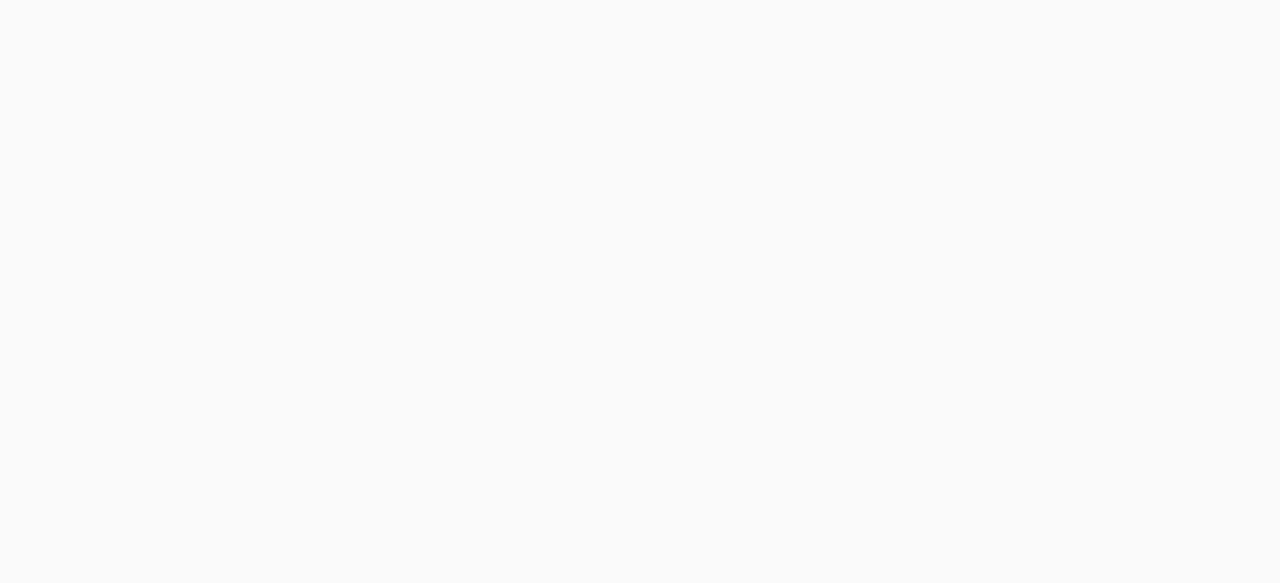
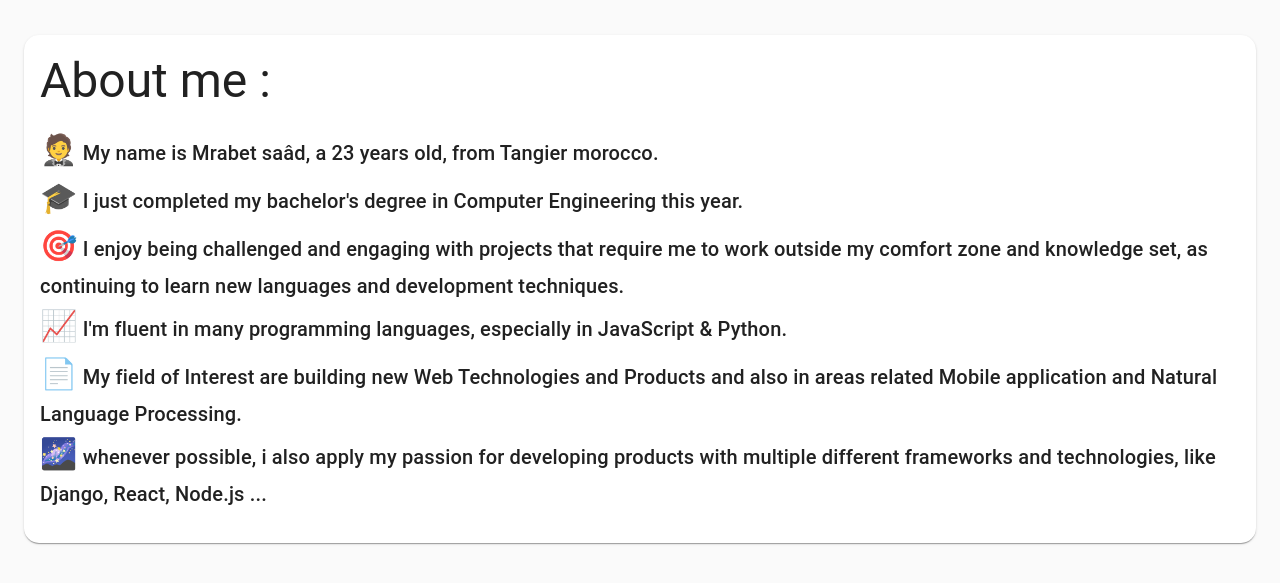
Before and after one commit to na0495/ReactTs-portfolio, a React (Create React App) app: page / in a window 1280 px wide. Shown: the part 673-1256 px from the top of the page. Before the commit the page ends 800 px from the top, so only its background shows below. Built offline with nearby package versions, Linux system fonts and the light colour scheme.

Commit message:
update the main page

```diff
--- a/src/App.tsx
+++ b/src/App.tsx
@@ -3,6 +3,7 @@ import ThemeProvider from './theme/ThemeProvider';
 import { createMuiTheme } from '@material-ui/core/styles';
 import SwitchMode from './components/SwitchMode';
 import Hero from './components/Home/Hero';
+import Intro from './components/Home/Intro';
 import CssBaseline from '@material-ui/core/CssBaseline';
 
 function App() {
@@ -17,6 +18,7 @@ function App() {
       <CssBaseline/>
       <SwitchMode/>
       <Hero/>
+      <Intro/>
     </ThemeProvider>
   );
 }
--- /dev/null
+++ b/src/components/Home/Intro.tsx
@@ -0,0 +1,58 @@
+// eslint-disable-next-line
+import { Typography, Container, Grid, Card, CardContent} from '@material-ui/core';
+import { makeStyles } from '@material-ui/core/styles';
+import '../styles/icon.css';
+
+const useStyles = makeStyles({
+    type: {
+        color: 'orange'
+    },
+    card: {
+        minWidth: 275,
+        borderRadius: 15,
+        border: '1px black',
+        paddingTop: 2,
+        paddingBottom: 2,
+        marginBottom: 50
+    },
+    title: {
+        fontSize: 14,
+      },
+    pos: {
+        marginBottom: 12,
+    },
+  });
+
+export default function Hero() {
+  const classes = useStyles();
+
+  return (
+    <Container>
+        <Grid container>
+            <Grid xs={12} md={12}>
+                <Card className={classes.card}>
+                  <CardContent>
+                    <Typography variant="h3" gutterBottom>
+                        About me :
+                    </Typography>
+                    <Typography variant="h6" gutterBottom>
+                       <span className='icons'>&#129333;</span> My name is Mrabet saâd, a 23 years old, from Tangier morocco. <br/>
+                       <span className='icons'>&#127891;</span>  I just completed my bachelor's degree in Computer Engineering this year. <br/>
+                       <span className='icons'>&#127919;</span>  I enjoy being challenged and engaging with projects that require me to work outside my comfort
+                       zone and knowledge set, as continuing to learn new languages and development techniques. <br/>
+                       <span className='icons'>&#128200;</span>  I'm fluent in many programming languages, especially in JavaScript & Python.<br/>
+                       <span className='icons'>&#128196;</span>  My field of Interest are building new  Web Technologies and Products and also in areas related
+                       Mobile application and Natural Language Processing.<br/>
+                       <span className='icons'>&#127756;</span>  whenever possible, i also apply my passion for developing products with multiple different frameworks
+                       and technologies, like Django, React, Node.js ...
+                    </Typography>
+                  </CardContent>
+                {/* <CardActions>
+                    <Button size="small">Learn More</Button>
+                </CardActions> */}
+                </Card>
+            </Grid>
+        </Grid>
+    </Container>
+  );
+}
```
